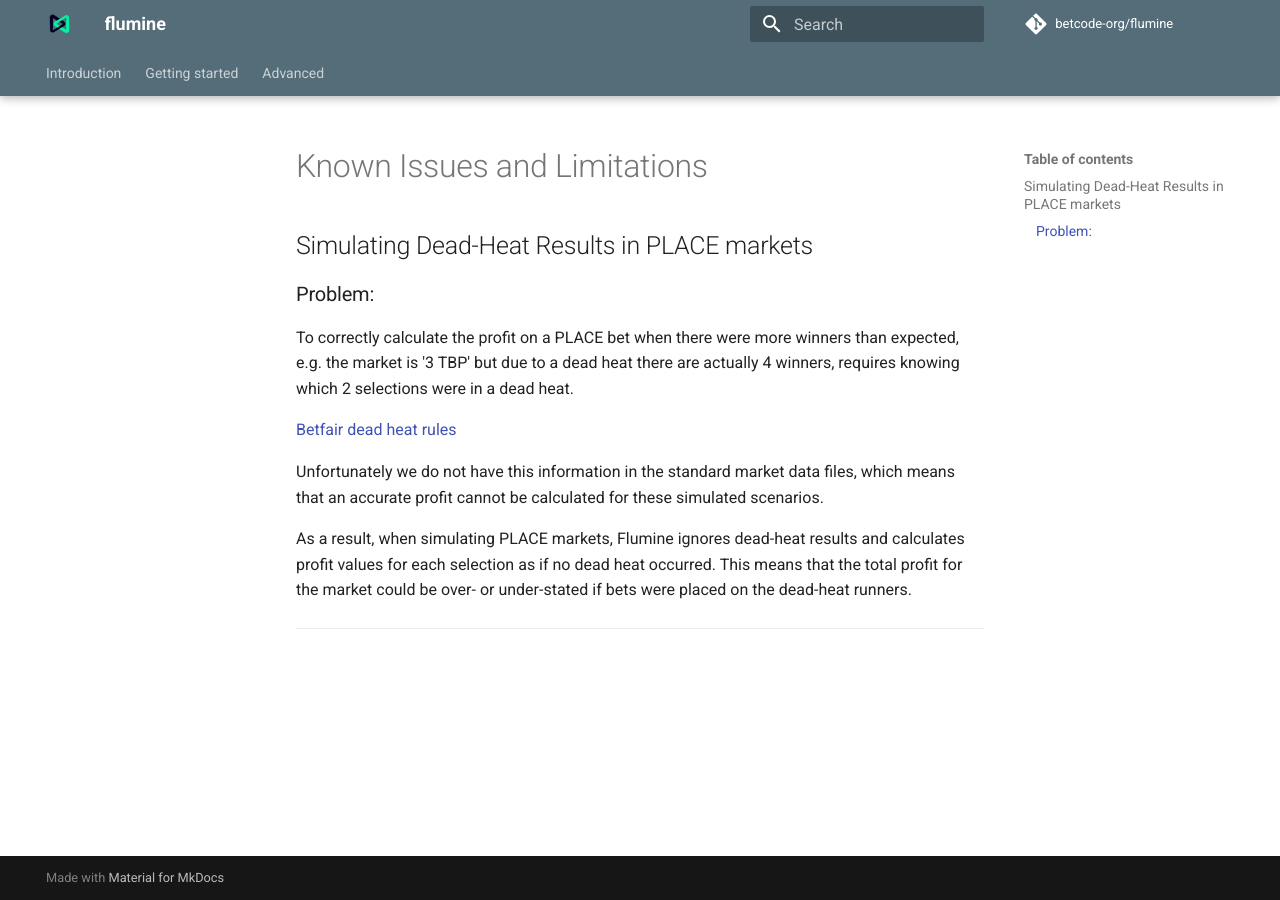
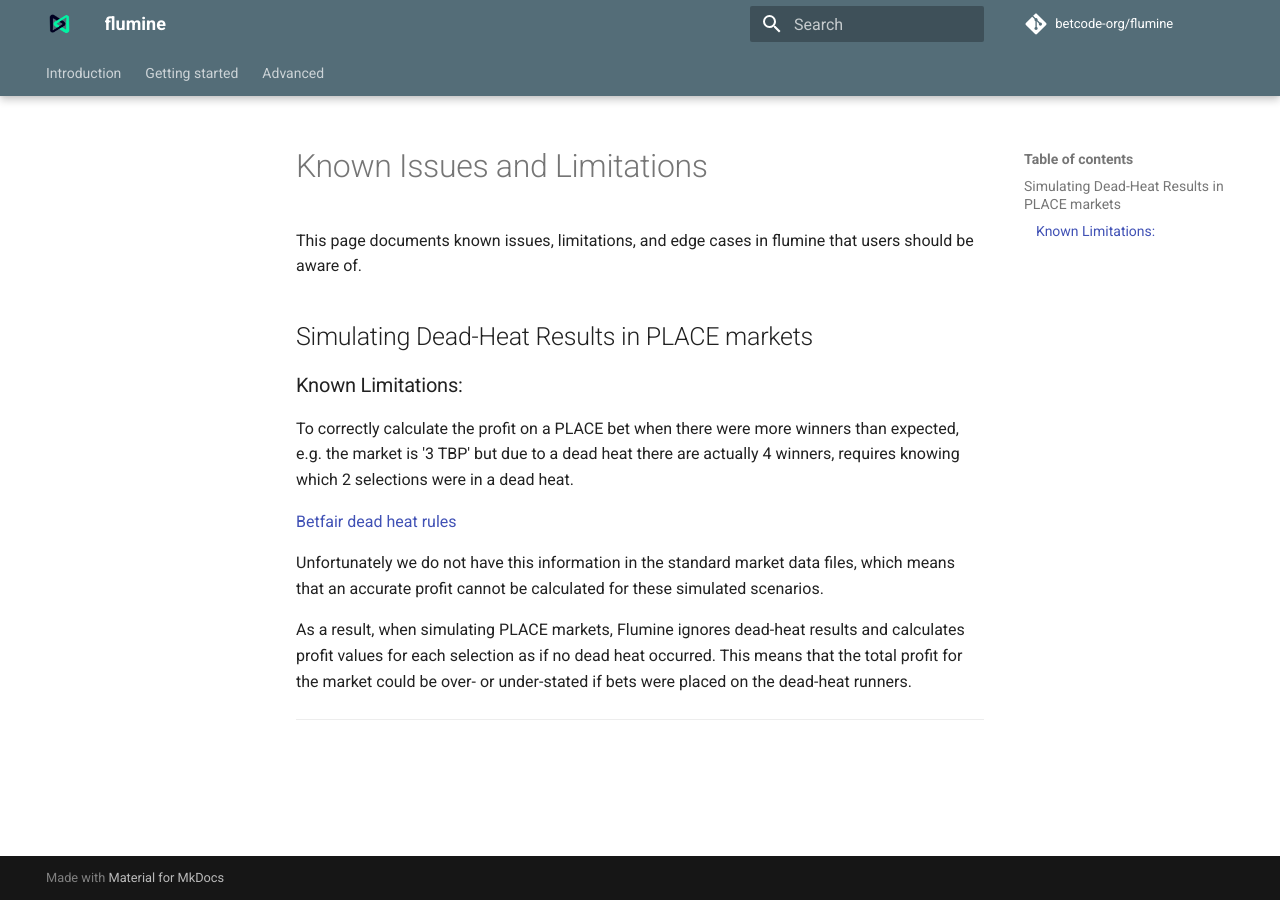
Before and after one commit to betcode-org/flumine, an MkDocs documentation site: the page built from docs/known issues and limitations.md, in a window 1280 px wide. Built offline with MkDocs 1.6.1 and Material for MkDocs 9.7.7, drawn with Linux system fonts in a browser that asks for light colours; comment, search, counter and statistics services are not loaded.

Commit message:
edit known limitations

```diff
--- a/docs/known issues and limitations.md
+++ b/docs/known issues and limitations.md
@@ -1,8 +1,10 @@
 # Known Issues and Limitations
+
+This page documents known issues, limitations, and edge cases in flumine that users should be aware of.
 
 ## Simulating Dead-Heat Results in PLACE markets
 
-### Problem:
+### Known Limitations:
 To correctly calculate the profit on a PLACE bet when there were more winners than expected, e.g. the market is '3 TBP' but due to a dead heat there are actually 4 winners, requires knowing which 2 selections were in a dead heat.
 
 [Betfair dead heat rules](https://www.betfair.com/www/GBR/en/aboutUs/Rules.and.Regulations/#dheat)
```
